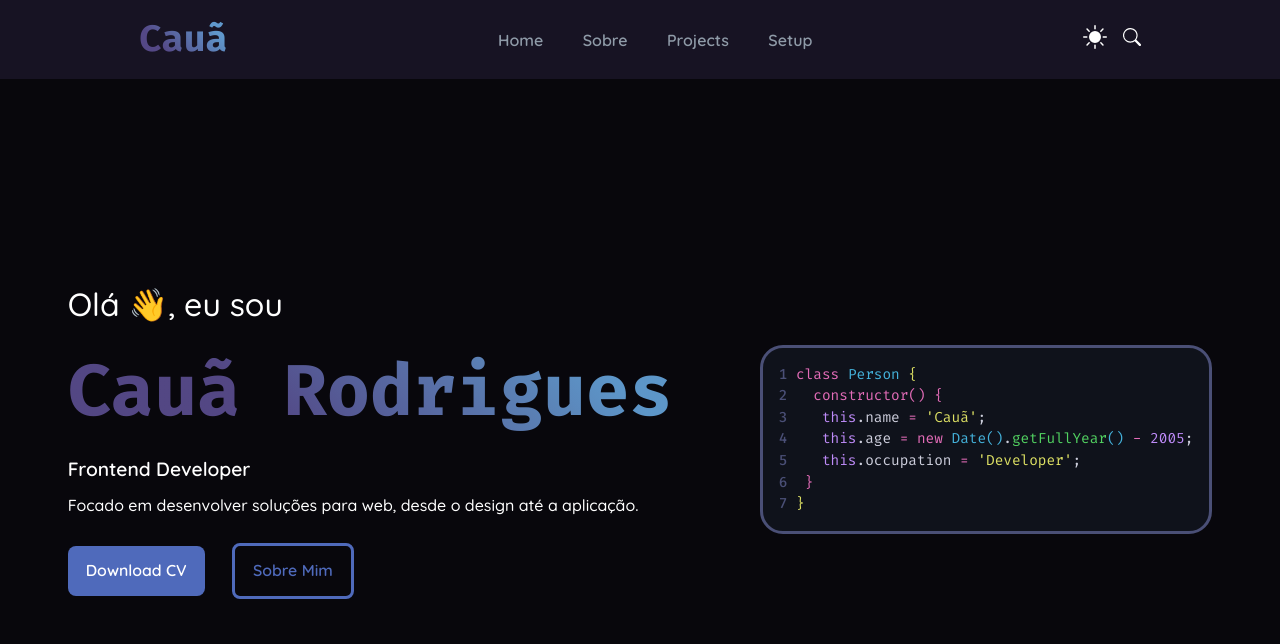
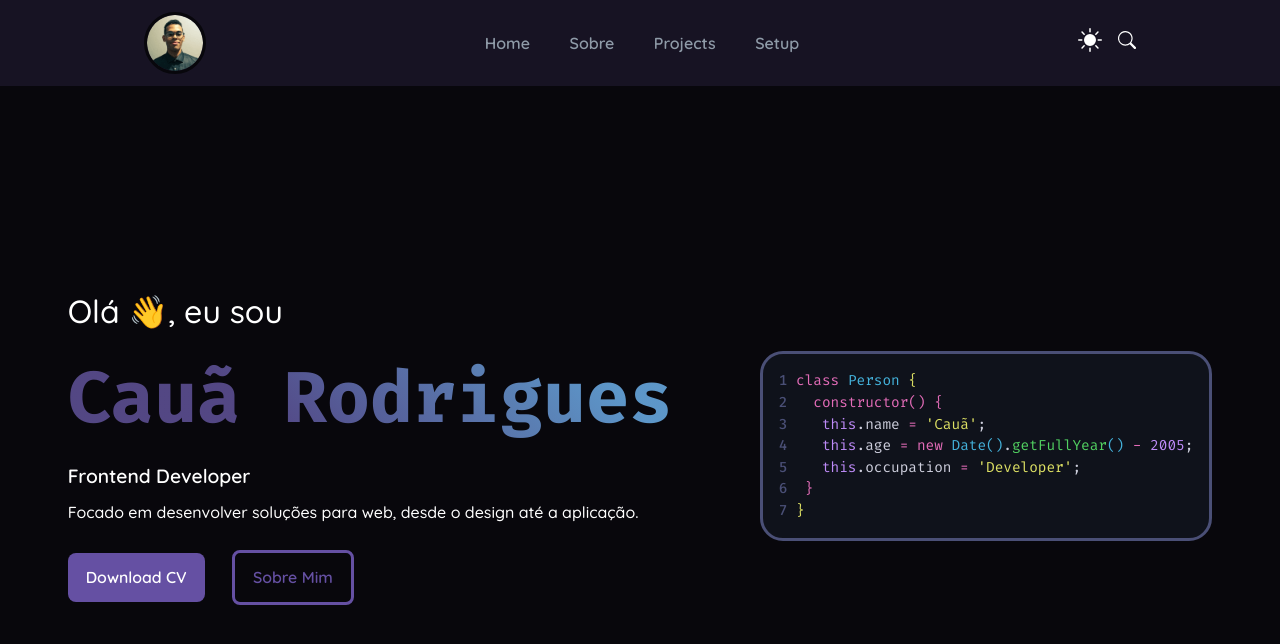
Before and after one commit to CauaRodrigues/portfolio, a React (Vite) app: page / in a window 1280 px wide. Shown: the top 644 px of the page. Built offline with nearby package versions, Linux system fonts and the light colour scheme.

Commit message:
update Logo

```diff
--- a/src/styles/components/Logo.jsx
+++ b/src/styles/components/Logo.jsx
@@ -1,12 +1,17 @@
 import React from "react";
+import { Link } from "react-router-dom";
 import styled from "styled-components";
 
 export default function Logo() {
-	return <StyledLogo className="gradient_text">Cauã</StyledLogo>;
+	return (
+		<Link to="/">
+			<StyledLogo src="/assets/profile.png" />
+		</Link>
+	);
 }
 
-const StyledLogo = styled.div`
-	font-family: ${({ theme }) => theme.fonts.fm.fira_code};
-	font-size: min(2.3rem, 10vw);
-	font-weight: ${({ theme }) => theme.fonts.fw.bd};
+const StyledLogo = styled.img`
+	width: 62px;
+	border: 3px solid ${({ theme }) => theme.colors.main};
+	border-radius: 50%;
 `;
--- a/src/styles/theme.jsx
+++ b/src/styles/theme.jsx
@@ -2,8 +2,8 @@ const colors = {
 	dark: {
 		name: "dark",
 		main: "#08070C",
-		primary: "#4f6abb",
-		primary_dark: "#173259",
+		primary: "#6550A3",
+		primary_dark: "rgba(101, 80, 163, .48)",
 		text: "#ffffff",
 		light: "#ffffff",
 		black: "#000000",
```
Also changed, not shown: public/assets/profile.png (added).
